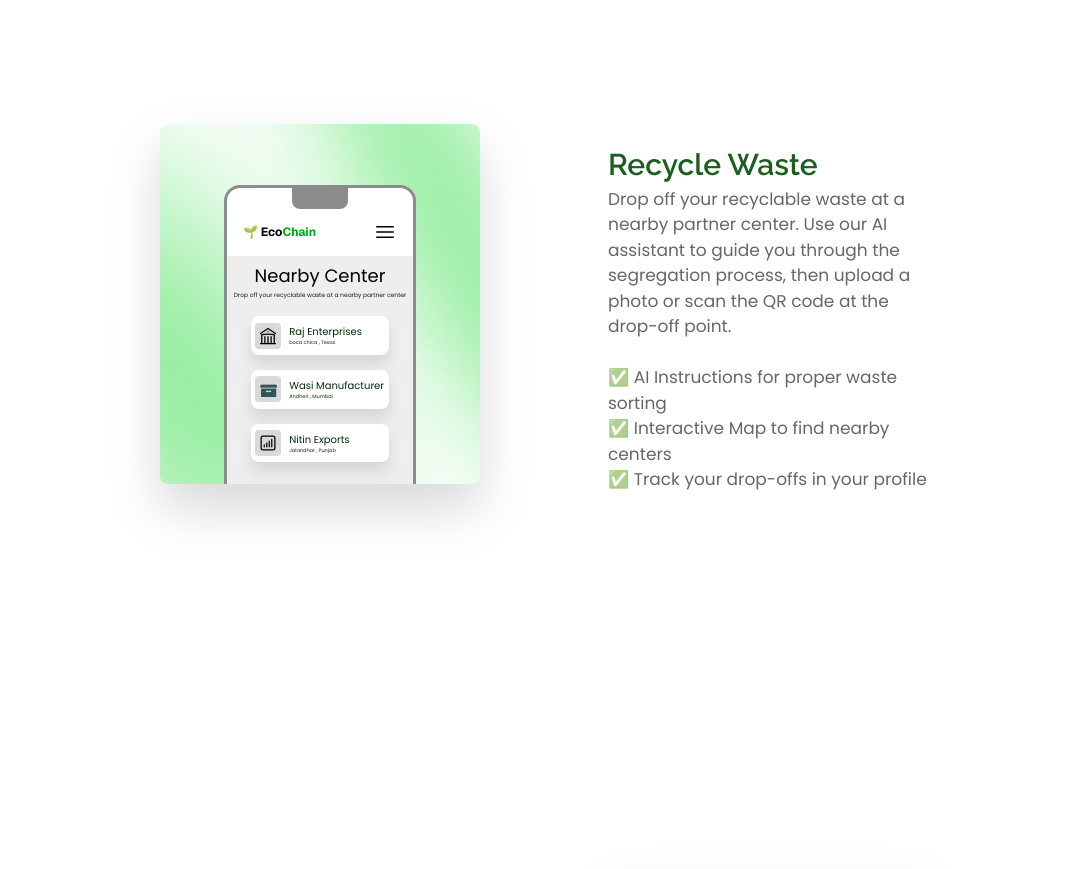
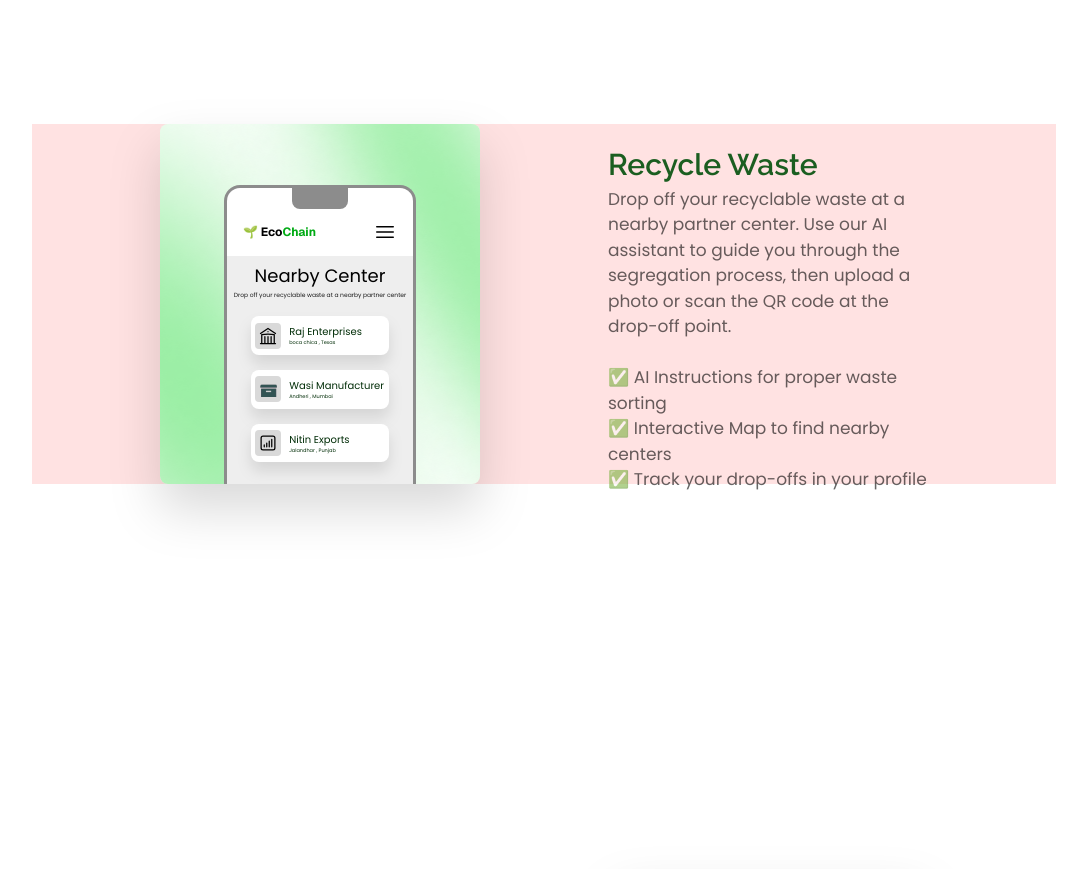
Before and after one commit to Sharad-Banga/ecoChain-lp, a Next.js app: page / in a window 1280 px wide. Shown: the part 1920-2789 px from the top of the page, without its empty margins (96-1183 px from the left). Built offline with nearby package versions, Linux system fonts and the light colour scheme.

Commit message:
adding collections

```diff
--- a/app/components/Main.tsx
+++ b/app/components/Main.tsx
@@ -72,7 +72,7 @@ export default function Main(){
 
 
 
-          <div className="works mt-26 sm:mt-0 h-[80vh] sm:h-[45vh] w-[80vw]  flex flex-col sm:flex-row justify-evenly items-center ">
+          <div className="works mt-26 sm:mt-0 h-[80vh] sm:h-[45vh] w-[80vw]  flex flex-col sm:flex-row justify-evenly items-center bg-red-100 ">
 
 
               <div className="h-[82vh] sm:h-full w-[80vw] sm:w-[25vw] bg-white bg-center rounded-lg drop-shadow-2xl ">
@@ -176,7 +176,7 @@ export default function Main(){
 
 
 
-              <div className="  h-[90%]  w-[80vw] sm:w-[25vw] flex flex-col justify-evenly items-center sm:items-start">
+              <div className="  h-[90%]  w-[80vw] sm:w-[25vw] flex flex-col justify-evenly items-center sm:items-start ">
                 <div className="text-[20px] sm:text-[30px] font-raleway font-semibold text-[#1B5E20]">
                       Recycle Waste
                       <br />
@@ -224,7 +224,7 @@ export default function Main(){
 
 
 
-          <div className="works mt-24 sm:mt-0 h-[40vh] w-[80vw]  flex flex-col-reverse sm:flex-row justify-start sm:justify-evenly items-center ">
+          <div className="works mt-16 sm:mt-0 h-[40vh] w-[80vw]  flex flex-col-reverse sm:flex-row justify-start sm:justify-evenly items-center ">
             <div className="  h-[90%] w-[70vw] mt-4 sm:mt-0 sm:w-[25vw] flex flex-col justify-evenly ">
               <div className="text-[30px] font-raleway font-semibold text-[#1B5E20]">
                 Earn Eco Tokens
```
